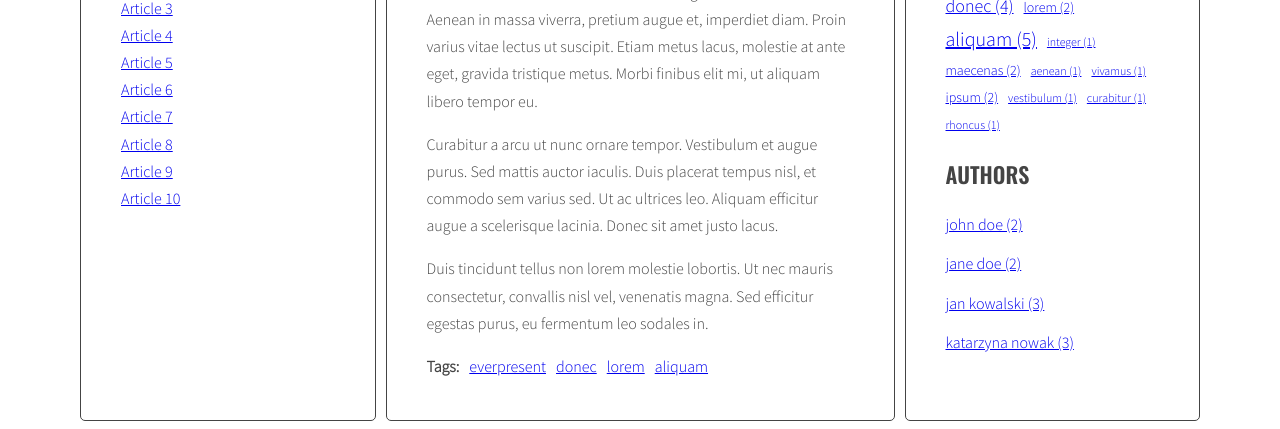
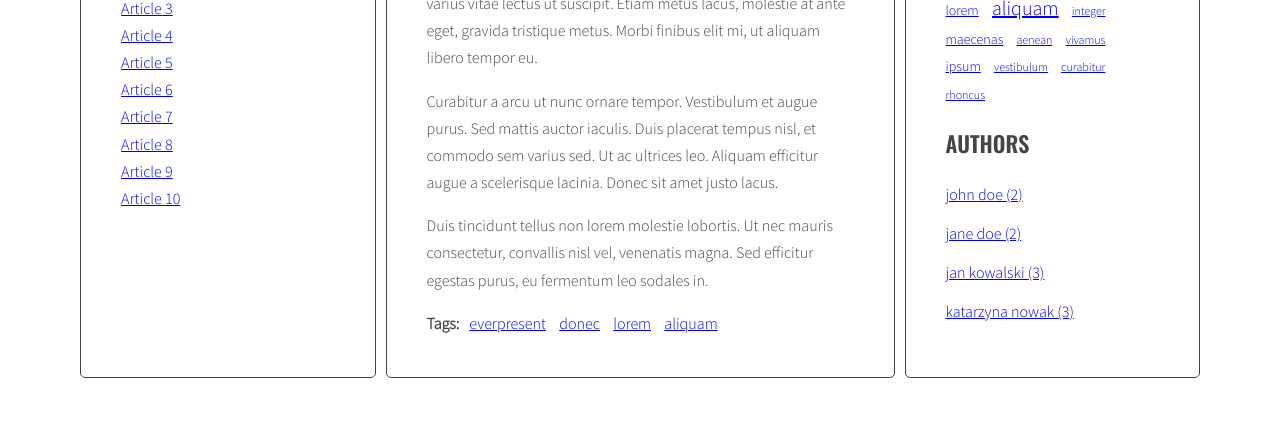
Before and after one commit to maciejkostecki/javascript-blog, a website: page index.html in a window 1280 px wide. Shown: the part 418-847 px from the top of the page. After the commit the page ends 804 px from the top, so only its background shows below. Drawn offline with nearby package versions, Linux system fonts and the light colour scheme.

Commit message:
added handlebars

```diff
--- a/index.html
+++ b/index.html
@@ -199,6 +199,28 @@
     </main>
   </div>
 </div><!--blog-->
+<script id="template-article-link" type="text/x-handlebars-template">
+  <li><a href="#{{ id }}"><span>{{ title }}</span></a></li>
+</script>
+<script id="template-tag-bottom-link" type="text/x-handlebars-template">
+  <li><a href="#tag-{{ tagName }}">{{ tagName }}</a></li>
+</script>
+<script id="template-author-article-link" type="text/x-handlebars-template">
+  by <a href="{{ href }}">{{ author }}</a>
+</script>
+
+<script id="template-tagCloudLink" type="text/x-handlebars-template">
+  {{#each tags}}
+  <li><a class="{{ className }}" href="#tag-{{ tag }}"> {{ tag }} </a></li>
+  {{/each}}
+</script>
+
+<script id="template-authorlist" type="text/x-handlebars-template">
+  {{#each tags}}
+  <li><a href="#author-{{ author }}">{{ author }} ({{ count }})</a></li>
+  {{/each}}
+</script>
+<script src="https://cdnjs.cloudflare.com/ajax/libs/handlebars.js/4.1.0/handlebars.min.js"></script>
 <script src="js/script.js"></script>
 </body>
 </html>
--- a/js/script.js
+++ b/js/script.js
@@ -1,4 +1,17 @@
 'use strict';
+
+const templates = {
+  articleLink: Handlebars.compile(document.querySelector('#template-article-link').innerHTML),
+  tagBottomLink: Handlebars.compile(document.querySelector('#template-tag-bottom-link').innerHTML),
+  tagCloudLink: Handlebars.compile(document.querySelector('#template-tagCloudLink').innerHTML),
+  authorArticleLink: Handlebars.compile(document.querySelector('#template-author-article-link').innerHTML),
+  authorList: Handlebars.compile(document.querySelector('#template-authorlist').innerHTML),
+}
+
+
+
+
+
 function titleClickHandler(event){
 	event.preventDefault();
 	const clickedElement = this;
@@ -58,7 +71,8 @@ function generateTitleLinks(customSelector = ''){
 		const articleTitle = article.querySelector(optTitleSelector).innerHTML;
 
 		/* [ DONE ] create HTML of the link */
-		const articleLink = '<li><a href="#' + articleID + '"><span>' + articleTitle + '</span></a></li>';
+		const linkHTMLData = {id: articleID, title: articleTitle};
+		const articleLink = templates.articleLink(linkHTMLData);
 
 		/* [ DONE ] insert link into titleList */
 		titleLinks.innerHTML += articleLink;
@@ -125,7 +139,8 @@ function generateTags(){
 		/* [ DONE ] START LOOP: for each tag */
 		for (let tag of tagArray) {
 			/* [ DONE ] generate HTML of the link */
-			const tagLink = '<li><a href="#tag-' + tag + '">' + tag + '</a></li>';
+			const tagLinkData = {tagName: tag};
+			const tagLink = templates.tagBottomLink(tagLinkData);
 
 			/* [ DONE ] add generated code to html variable */
 			html += tagLink;
@@ -152,16 +167,21 @@ function generateTags(){
 	const tagList = document.querySelector('.tags');
 
 	/* [NEW] create variable for all links html code */
-	let allTagsHTML = '';
+	// let allTagsHTML = '';
+	const allTagsData = {tags: []};
 	const tagsParams = calculateTagsParams(allTags);
 
 
 	/* [NEW] start loop: for each tag in allTags: */
 	for (let tag in allTags) {
 		const tagLinkHTML = '<li><a class="' + calculateTagClass(allTags[tag], tagsParams) + '" href="#tag-' + tag + '">' + tag + ' (' + allTags[tag] + ')</a></li>';
-		allTagsHTML += tagLinkHTML;
+		allTagsData.tags.push({
+			tag: tag,
+			count: allTags[tag],
+			className: calculateTagClass(allTags[tag], tagsParams)
+		});
 	}
-	tagList.innerHTML = allTagsHTML;
+	tagList.innerHTML = templates.tagCloudLink(allTagsData);
 }
 
 generateTags();
@@ -230,7 +250,7 @@ addClickListenersToTags();
 
 /* AUTHORS */
 
-function calculateAuthorsParams(authors) {
+/* function calculateAuthorsParams(authors) {
 	// loops through tags in object and sets the max and min count of articles with each tag
 	const counts = {min: Infinity, max: 0};
 	for (let author in authors) {
@@ -243,9 +263,9 @@ function calculateAuthorsParams(authors) {
 	}
 	console.log(counts);
 	return counts;
-}
+} */
 
-function calculateAuthorClass(count, params) {
+/* function calculateAuthorClass(count, params) {
 	const normalizedCount = count - params.min;
 	const normalizedMax = params.max - params.min;
 	const percentage = normalizedCount / normalizedMax;
@@ -253,7 +273,7 @@ function calculateAuthorClass(count, params) {
 	const className = 'author-size-' + classNumber;
 	return className;
 
-}
+} */
 
 function generateAuthors(){
 	/* [NEW] create a new variable allAuthors with an empty array */
@@ -269,17 +289,22 @@ function generateAuthors(){
 		const authorWrapper = article.querySelector(optArticleAuthorSelector);
 
 		/* [ DONE ] make html variable with empty string */
-		let html = '';
+		const allAuthorsData = {authors: []};
 
 		/* [ DONE ] get author from data-author attribute */
 		const author = article.getAttribute('data-author');
 		const authorHref = '#author-' + author.replace(/\s+/g, '-').toLowerCase();
 
 		/* [ DONE ] generate HTML of the link */
-		const authorLink = 'by <a href="' + authorHref + '">' + author + '</a>';
+		const authorLinkData = {href: authorHref, author: author,}
+		const authorLink = templates.authorArticleLink(authorLinkData);
+		// const authorLink = 'by <a href="' + authorHref + '">' + author + '</a>';
 
 		/* [ DONE ] add generated code to html variable */
-		html += authorLink;
+		allAuthorsData.authors.push({
+			author: author,
+			count: allAuthors[author],
+		});
 
 		/* [NEW] check if this link is NOT already in allTags */
 		if(!allAuthors.hasOwnProperty(author)){
@@ -292,7 +317,7 @@ function generateAuthors(){
 
 
 		/* [ DONE ] insert HTML of all the links into the tags wrapper */
-		authorWrapper.innerHTML = html;
+		authorWrapper.innerHTML = templates.authorList(allAuthorsData);
 	}
 	/* [NEW] find list of authors in right column */
 	const authorList = document.querySelector(optAuthorsListSelector);
```
Lines whose indentation alone changed are shown as unchanged.
